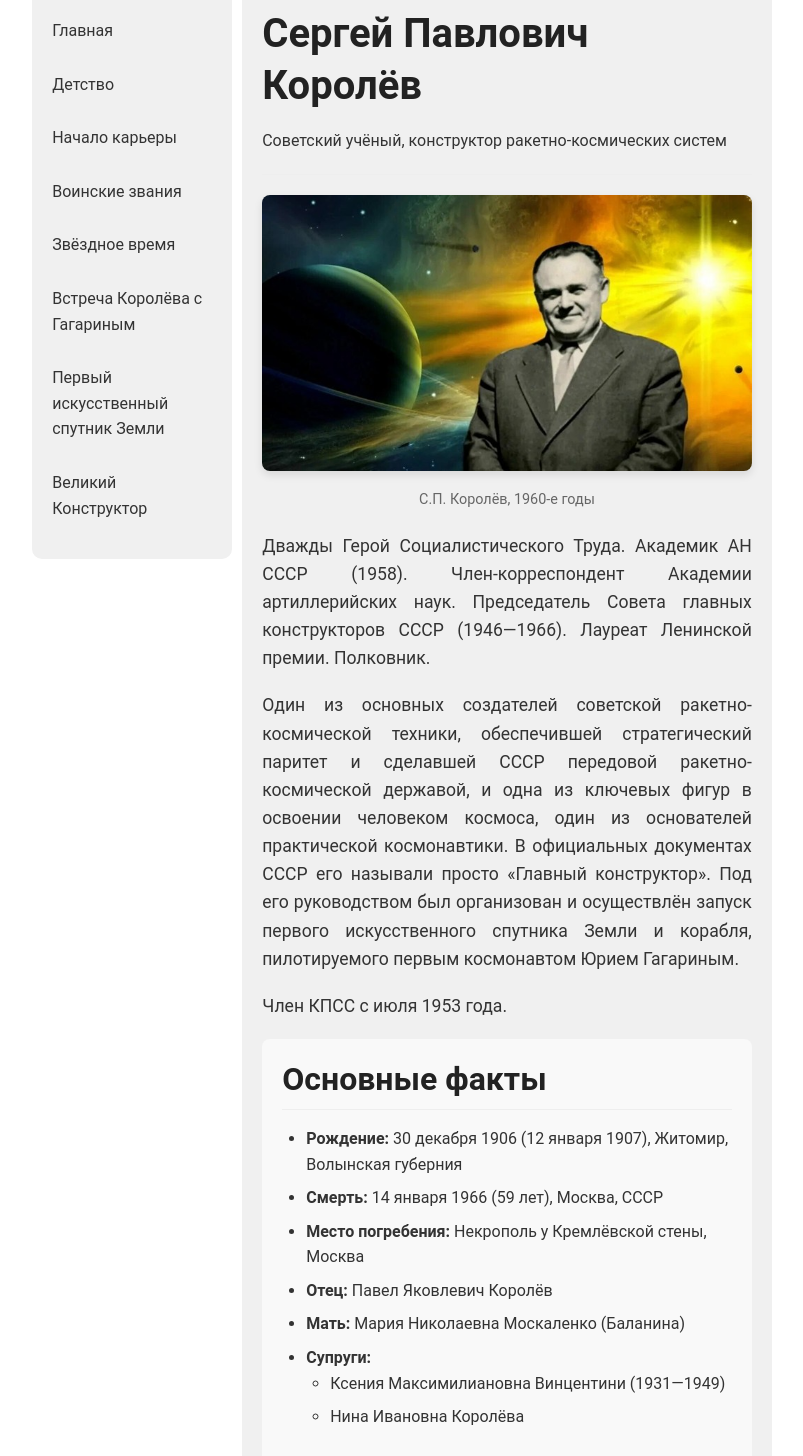
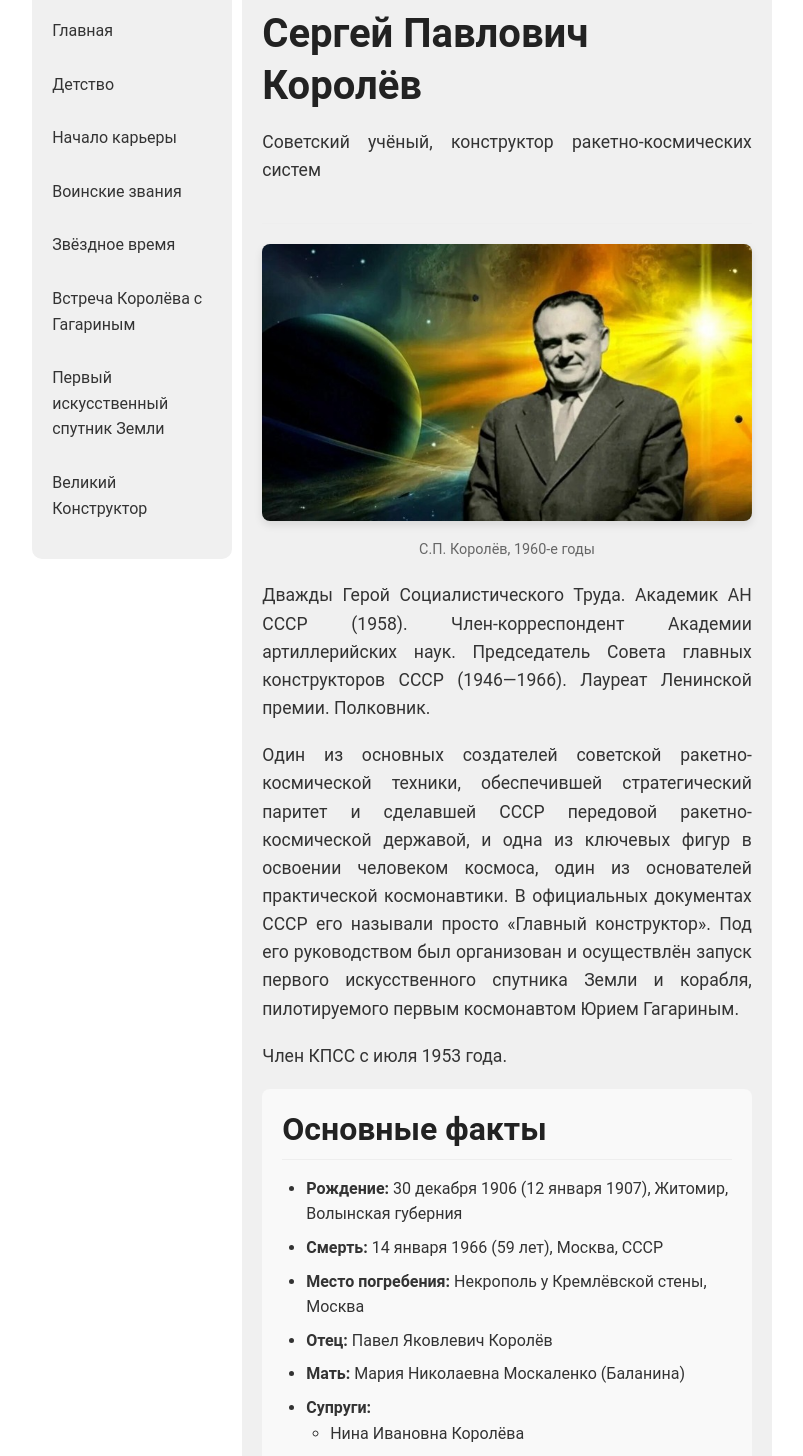
Before and after one commit to gazdamir1/korolev, a React (Vite) app: page / in a window 1280 px wide. Shown: the part 100-1556 px from the top of the page, without its empty margins (238-1041 px from the left). Built offline with nearby package versions, Linux system fonts and the light colour scheme.

Commit message:
adaptive 4.0

```diff
--- a/src/index.scss
+++ b/src/index.scss
@@ -45,6 +45,12 @@ h2 {
   }
 }
 
+h3 {
+  @media (max-width: 768px) {
+    font-size: 1.5rem;
+  }
+}
+
 p {
   margin-bottom: 1.2rem;
   font-size: 1.1rem;
@@ -73,7 +79,7 @@ ol {
 li {
   margin-bottom: 0.5rem;
   @media (max-width: 768px) {
-    font-size: 0.9rem;
+    font-size: 0.8rem;
   }
 }
 
--- a/src/pages/CareerStart/CareerStart.module.scss
+++ b/src/pages/CareerStart/CareerStart.module.scss
@@ -7,7 +7,6 @@
 .header {
   padding-bottom: 20px;
   border-bottom: 1px solid #eee;
-  margin-bottom: 20px;
 
   h1 {
     margin-bottom: 0;
--- a/src/pages/Home/Home.tsx
+++ b/src/pages/Home/Home.tsx
@@ -6,9 +6,9 @@ const Home = () => {
     <div className={styles.home}>
       <div className={styles.header}>
         <h1>Сергей Павлович Королёв</h1>
-        <div className={styles.subtitle}>
+        <p className={styles.subtitle}>
           Советский учёный, конструктор ракетно-космических систем
-        </div>
+        </p>
       </div>
       <div className={styles.imageContainer}>
         <img
@@ -64,7 +64,7 @@ const Home = () => {
               <li>
                 <strong>Супруги:</strong>
                 <ul>
-                  <li>Ксения Максимилиановна Винцентини (1931—1949)</li>
+                  {/* <li>Ксения Максимилиановна Винцентини (1931—1949)</li> */}
                   <li>Нина Ивановна Королёва</li>
                 </ul>
               </li>
```
